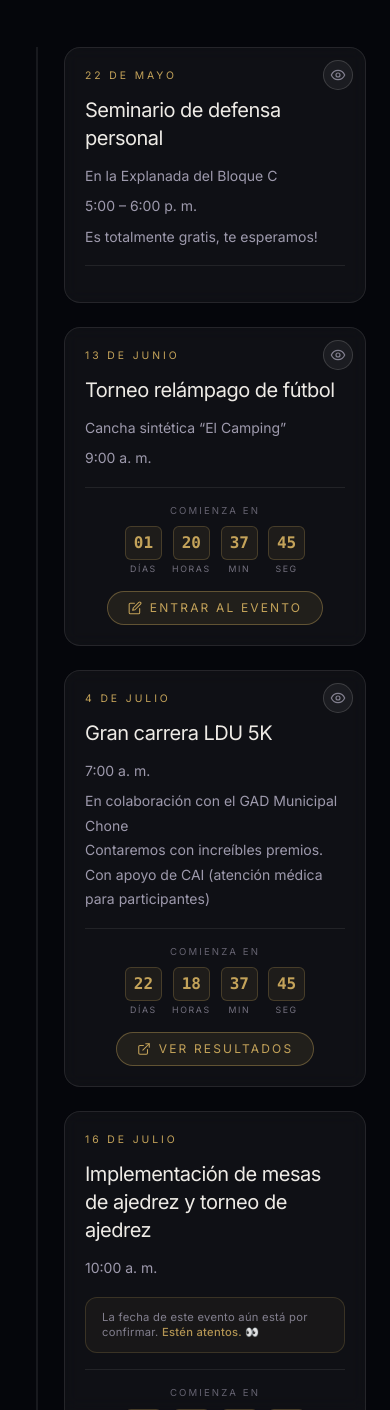
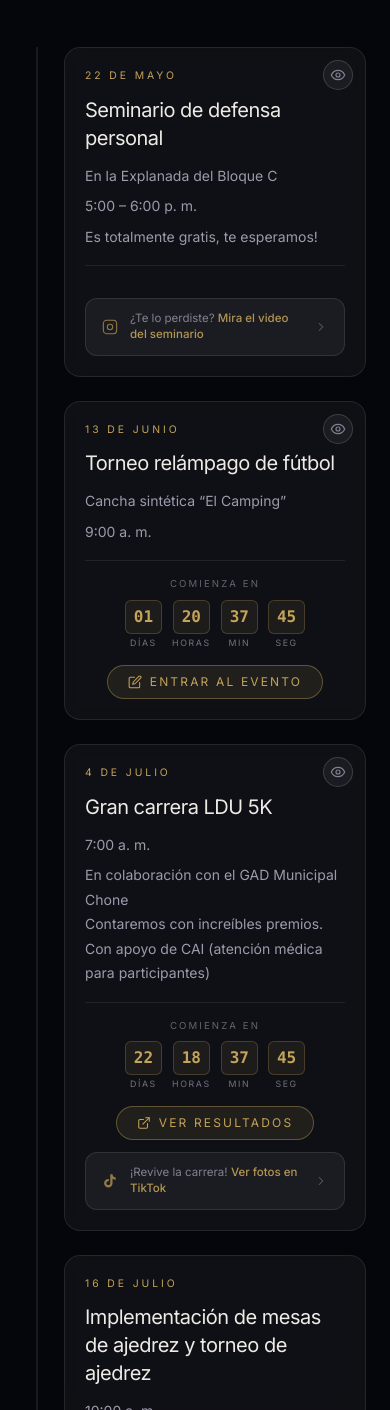
Before and after one commit to Alejandro-ZetaZeta/PROYECTOlduA, a Next.js app in the folder web/: page / in a window 390 px wide. Shown: the part 930-2340 px from the top of the page. Built offline with nearby package versions, Linux system fonts and the light colour scheme.

Commit message:
buenisimo

```diff
--- a/web/app/activate-uleam/components/Timeline.tsx
+++ b/web/app/activate-uleam/components/Timeline.tsx
@@ -286,9 +286,12 @@ function SeminarVideoPanel({ videoUrl, videoThumbnail }: { videoUrl: string; vid
       )}
       <div className="absolute inset-0 bg-black/35 transition-opacity duration-300 group-hover:bg-black/50" />
       <div className="absolute inset-0 flex flex-col items-center justify-center gap-4">
+        {/* Instagram logo icon */}
         <div className="flex h-16 w-16 items-center justify-center rounded-full border-2 border-white/70 bg-black/50 shadow-xl transition-all duration-300 group-hover:scale-110 group-hover:border-white group-hover:bg-black/70">
-          <svg xmlns="http://www.w3.org/2000/svg" viewBox="0 0 24 24" fill="currentColor" className="ml-1 h-7 w-7 text-white">
-            <polygon points="5,3 19,12 5,21" />
+          <svg xmlns="http://www.w3.org/2000/svg" viewBox="0 0 24 24" fill="none" stroke="currentColor" strokeWidth={1.8} strokeLinecap="round" strokeLinejoin="round" className="h-7 w-7 text-white">
+            <rect x="2" y="2" width="20" height="20" rx="5" ry="5" />
+            <circle cx="12" cy="12" r="4" />
+            <circle cx="17.5" cy="6.5" r="0.5" fill="currentColor" stroke="none" />
           </svg>
         </div>
         <span className="rounded-full border border-white/15 bg-black/40 px-3 py-1 text-[0.6rem] tracking-[0.22em] text-white/80 uppercase backdrop-blur-sm">
@@ -427,6 +430,28 @@ function CardInner({
         </div>
       )}
       {idx === 0 && <SeminarCountdown />}
+      {idx === 0 && stop.videoUrl && (
+        <a
+          href={stop.videoUrl}
+          target="_blank"
+          rel="noopener noreferrer"
+          className="mt-4 flex items-center justify-between gap-3 rounded-xl border border-white/10 bg-white/5 px-4 py-3 transition-colors hover:border-gold/30 hover:bg-gold/5 md:hidden"
+        >
+          <div className="flex items-center gap-3">
+            <svg xmlns="http://www.w3.org/2000/svg" viewBox="0 0 24 24" fill="none" stroke="currentColor" strokeWidth={1.6} strokeLinecap="round" strokeLinejoin="round" className="h-4 w-4 shrink-0 text-gold/70">
+              <rect x="2" y="2" width="20" height="20" rx="5" ry="5" />
+              <circle cx="12" cy="12" r="4" />
+              <circle cx="17.5" cy="6.5" r="0.5" fill="currentColor" stroke="none" />
+            </svg>
+            <span className="text-[0.72rem] leading-snug text-muted/80">
+              ¿Te lo perdiste? <span className="text-gold/90 font-medium">Mira el video del seminario</span>
+            </span>
+          </div>
+          <svg xmlns="http://www.w3.org/2000/svg" viewBox="0 0 24 24" fill="none" stroke="currentColor" strokeWidth={1.8} strokeLinecap="round" strokeLinejoin="round" className="h-3.5 w-3.5 shrink-0 text-muted/50">
+            <path d="M9 18l6-6-6-6" />
+          </svg>
+        </a>
+      )}
       {idx === 1 && (
         <>
           <TournamentCountdown />
@@ -462,6 +487,26 @@ function CardInner({
               VER RESULTADOS
             </a>
           </div>
+          {stop.videoUrl && (
+            <a
+              href={stop.videoUrl}
+              target="_blank"
+              rel="noopener noreferrer"
+              className="mt-3 flex items-center justify-between gap-3 rounded-xl border border-white/10 bg-white/5 px-4 py-3 transition-colors hover:border-gold/30 hover:bg-gold/5 md:hidden"
+            >
+              <div className="flex items-center gap-3">
+                <svg xmlns="http://www.w3.org/2000/svg" viewBox="0 0 24 24" fill="currentColor" className="h-4 w-4 shrink-0 text-gold/70">
+                  <path d="M19.59 6.69a4.83 4.83 0 0 1-3.77-4.25V2h-3.45v13.67a2.89 2.89 0 0 1-2.88 2.5 2.89 2.89 0 0 1-2.89-2.89 2.89 2.89 0 0 1 2.89-2.89c.28 0 .54.04.79.1V9.01a6.29 6.29 0 0 0-.79-.05 6.34 6.34 0 0 0-6.34 6.34 6.34 6.34 0 0 0 6.34 6.34 6.34 6.34 0 0 0 6.33-6.34V8.69a8.18 8.18 0 0 0 4.78 1.52V6.76a4.85 4.85 0 0 1-1.01-.07z" />
+                </svg>
+                <span className="text-[0.72rem] leading-snug text-muted/80">
+                  ¡Revive la carrera! <span className="text-gold/90 font-medium">Ver fotos en TikTok</span>
+                </span>
+              </div>
+              <svg xmlns="http://www.w3.org/2000/svg" viewBox="0 0 24 24" fill="none" stroke="currentColor" strokeWidth={1.8} strokeLinecap="round" strokeLinejoin="round" className="h-3.5 w-3.5 shrink-0 text-muted/50">
+                <path d="M9 18l6-6-6-6" />
+              </svg>
+            </a>
+          )}
         </>
       )}
       {(idx === 3 || idx === 4) && (
--- a/web/app/activate-uleam/content.ts
+++ b/web/app/activate-uleam/content.ts
@@ -42,7 +42,7 @@ export const activateUleam = {
         time: "7:00 a. m.",
         details: "En colaboración con el GAD Municipal Chone <br> Contaremos con increíbles premios. <br> Con apoyo de CAI (atención médica para participantes)",
         videoUrl: "https://www.tiktok.com/@dannesmolinaphotos/photo/7658796206289669396?_r=1&image_index=1",
-        videoThumbnail: "/THUMBRace5K.png",
+        videoThumbnail: "/THUMBRace5k.png",
       },
       {
         date: "16 de julio",
@@ -72,7 +72,7 @@ export const activateUleam = {
       {
         number: "0967483401",
         message:
-          "Hola Nathali, me gustaria saber mas de los eventos que organiza la LDU-A Chone",
+          "Hola Nathaly, me gustaria saber mas de los eventos que organiza la LDU-A Chone",
       },
     ],
     social: "Síguenos en nuestras redes sociales (Facebook, Instagram, TikTok).",
```
Also changed, not shown: web/public/THUMBRace5K.png.
